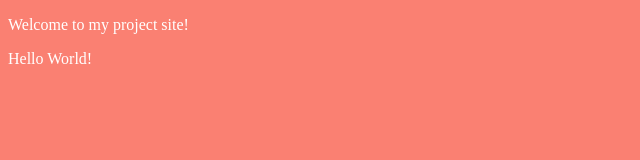
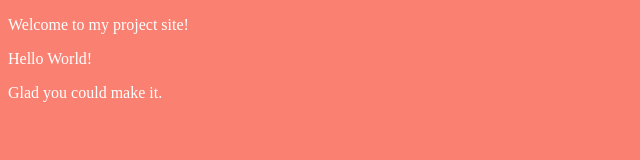
Before and after one commit to FrontEndDanni/project, a plain HTML site: page index.html in a window 1280 px wide. Shown: the whole page, without its empty margins (0-640 px from the left). Drawn offline with Linux system fonts and the light colour scheme.

Commit message:
added user greeting

```diff
--- a/index.html
+++ b/index.html
@@ -10,5 +10,6 @@
 <body>
     <p>Welcome to my project site!</p>
     <p>Hello World!</p>
+    <p>Glad you could make it.</p>
 </body>
 </html>
```
